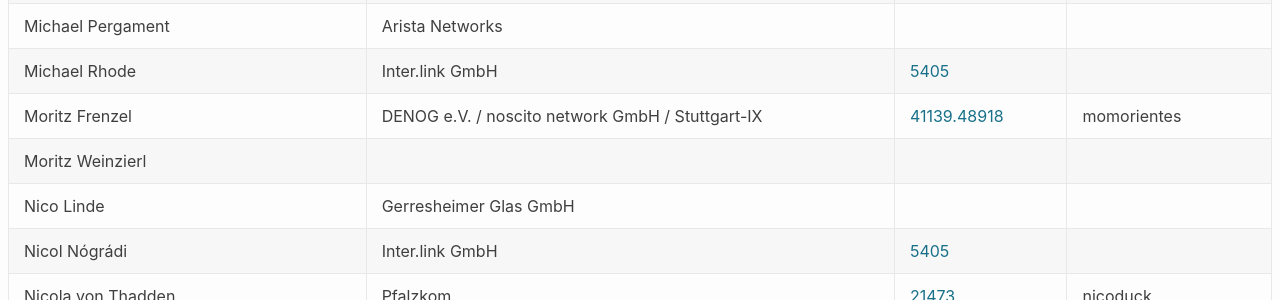
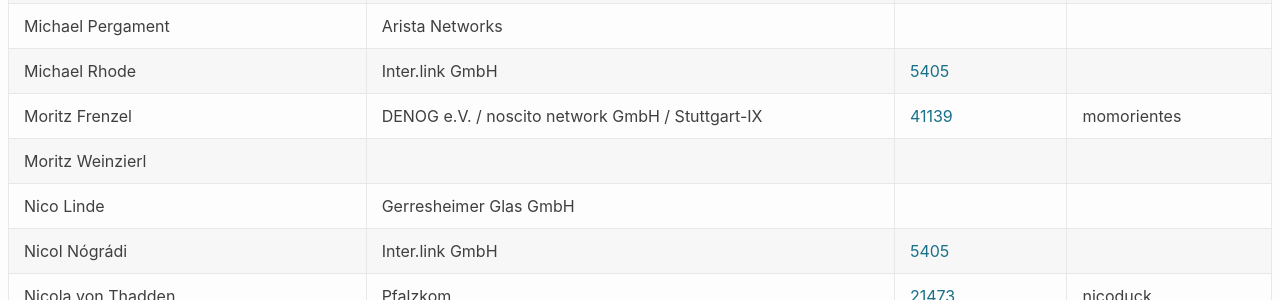
Before and after one commit to denog/pretix-attendeelist, a Jekyll site: the page built from denog14/index.md, in a window 1280 px wide and 900 px high, scrolled down 8569 px. Shown: the part 154-454 px from the top of the window. Built offline with Jekyll 4.4.1, drawn with Linux system fonts in a browser that asks for light colours.

Commit message:
Latest data: Wed Nov  9 21:11:00 UTC 2022

```diff
--- a/_data/attendees_denog14_onsite.json
+++ b/_data/attendees_denog14_onsite.json
@@ -1155,7 +1155,7 @@
     "name": "Moritz Frenzel",
     "company": "DENOG e.V. / noscito network GmbH / Stuttgart-IX",
     "irc": "momorientes",
-    "asn": "41139.48918"
+    "asn": "41139"
   },
   {
     "name": "Moritz Weinzierl",
```
